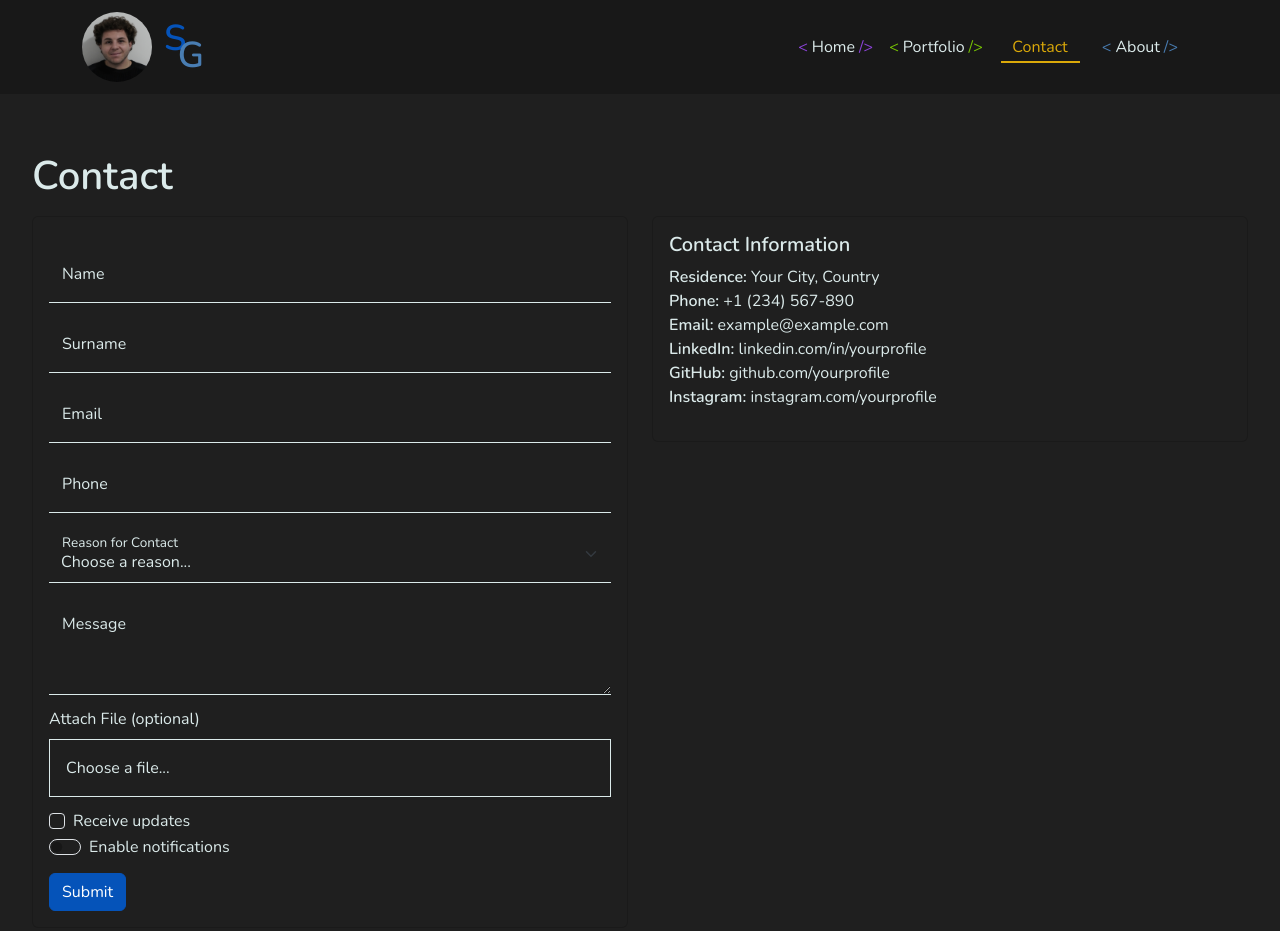
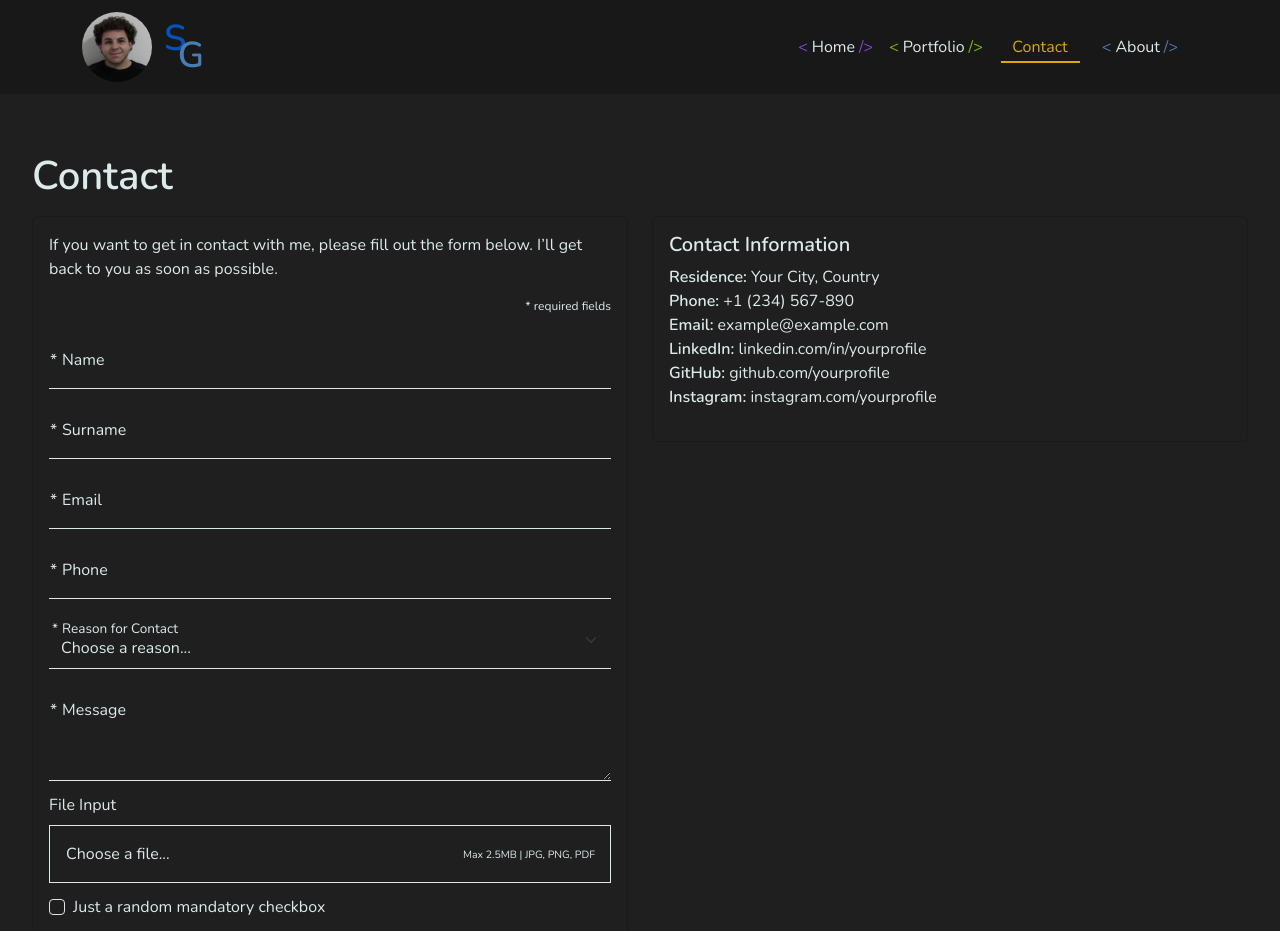
Before and after one commit to giova239/portfolio, a React (Create React App) app: page /contact in a window 1280 px wide. Shown: the top 931 px of the page. Built offline with nearby package versions, Linux system fonts and the light colour scheme.

Commit message:
Improved contact form fields and text

```diff
--- a/src/bootstrap/custom-forms.scss
+++ b/src/bootstrap/custom-forms.scss
@@ -5,6 +5,12 @@
   border-bottom: 1px solid $text;
   border-radius: unset;
   background-color: unset;
+
+  &[required] ~ label::after {
+    position: absolute;
+    content: "*";
+    left: 0;
+  }
 
   &:focus {
     background-color: unset;
--- a/src/components/pages/contact/components/contactForm.jsx
+++ b/src/components/pages/contact/components/contactForm.jsx
@@ -3,6 +3,8 @@ import { Button, Form } from "react-bootstrap";
 
 function ContactForm() {
   const [validated, setValidated] = useState(false);
+  const [fileName, setFileName] = useState("");
+  const [fileError, setFileError] = useState("");
 
   const handleSubmit = (event) => {
     const form = event.currentTarget;
@@ -14,8 +16,37 @@ function ContactForm() {
     setValidated(true);
   };
 
+  const handleFileChange = (event) => {
+    const file = event.target.files[0];
+    if (file) {
+      const fileSizeMB = file.size / 1000000;
+      const validExtensions = ["image/jpeg", "image/png", "application/pdf"];
+      if (fileSizeMB > 2.5) {
+        event.target.value = "";
+        setFileName("");
+        setFileError("File size should not exceed 2.5MB");
+      } else if (!validExtensions.includes(file.type)) {
+        event.target.value = "";
+        setFileName("");
+        setFileError("Only PDF, JPEG, and PNG files are allowed");
+      } else {
+        setFileName(file.name);
+        setFileError(""); // Clear error if the file is valid
+      }
+    }
+  };
+
   return (
     <Form noValidate validated={validated} onSubmit={handleSubmit}>
+      {/* Intro Text */}
+      <p className="mb-4">
+        If you want to get in contact with me, please fill out the form below.
+        I’ll get back to you as soon as possible.
+      </p>
+
+      {/* Disclaimer for required fields */}
+      <p className="fs-12 text-end">* required fields</p>
+
       {/* Name Input */}
       <Form.Group controlId="formName" className="mt-3">
         <Form.Floating>
@@ -97,28 +128,40 @@ function ContactForm() {
         </Form.Floating>
       </Form.Group>
 
-      {/* Optional File Upload */}
-      <Form.Group controlId="formFile" className="mt-3">
-        <Form.Label>Attach File (optional)</Form.Label>
-        <div className="custom-file-input">
-          <input type="file" id="fileInput" className="file-input" />
+      {/* Optional File Input */}
+      <Form.Group controlId="formFile" className="mt-3 position-relative">
+        <Form.Label>File Input</Form.Label>
+        <div
+          className={`custom-file-input ${
+            fileError ? "custom-file-input--error" : ""
+          }`}
+        >
+          <input
+            type="file"
+            id="fileInput"
+            className="file-input"
+            accept="image/png, image/jpeg, application/pdf"
+            onChange={handleFileChange}
+            required
+          />
           <label htmlFor="fileInput" className="file-input-label">
-            Choose a file...
+            {fileName ? fileName : "Choose a file..."}
           </label>
+          <div className="position-absolute me-4 end-0 bottom-auto fs-12">
+            <small>Max 2.5MB | JPG, PNG, PDF</small>
+          </div>
         </div>
+        {/* Show error message if file validation fails */}
+        {fileError && <p className="text-danger">{fileError}</p>}
       </Form.Group>
 
-      {/* Additional Options */}
+      {/* Mandatory checkbox */}
       <Form.Group controlId="formOptions" className="mt-3">
         <Form.Check
           type="checkbox"
-          id="checkboxUpdates"
-          label="Receive updates"
-        />
-        <Form.Check
-          type="switch"
-          id="switchNotifications"
-          label="Enable notifications"
+          id="checkboxMandatory"
+          label="Just a random mandatory checkbox"
+          required
         />
       </Form.Group>
 
```
